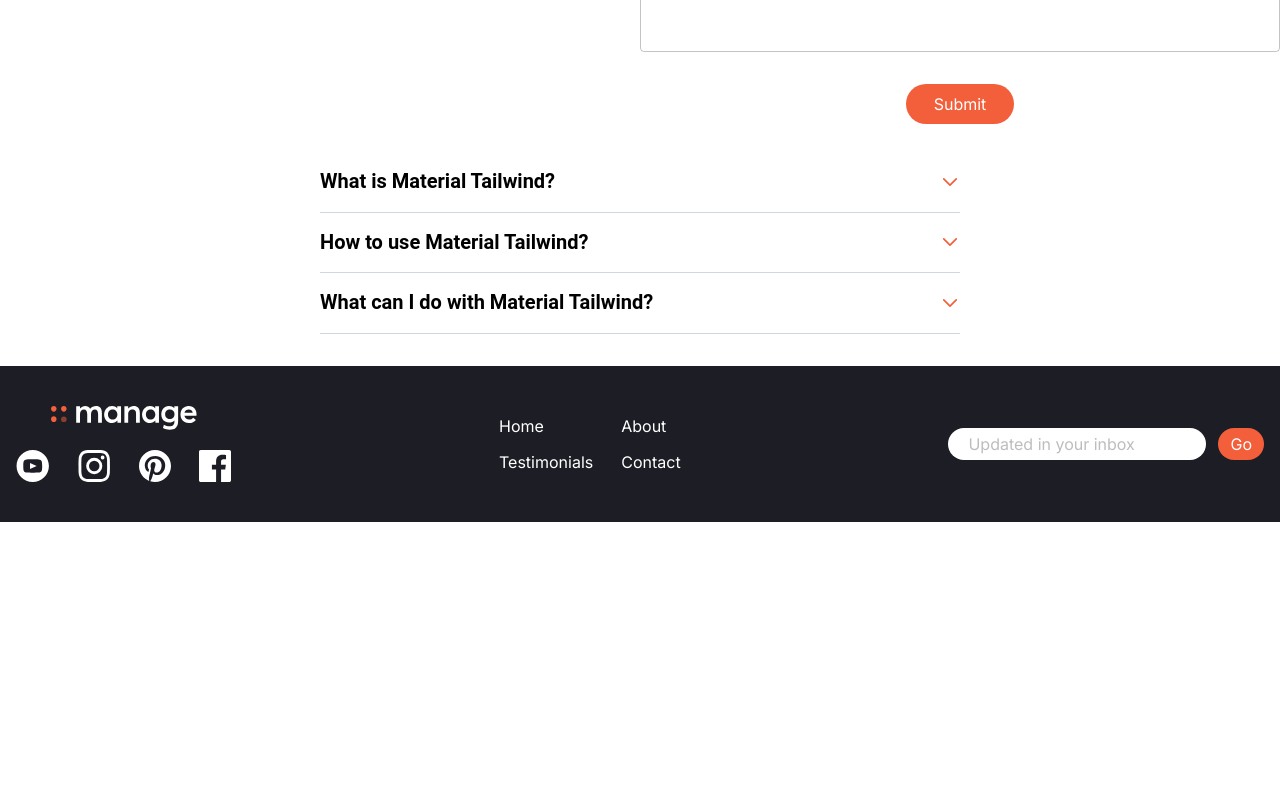
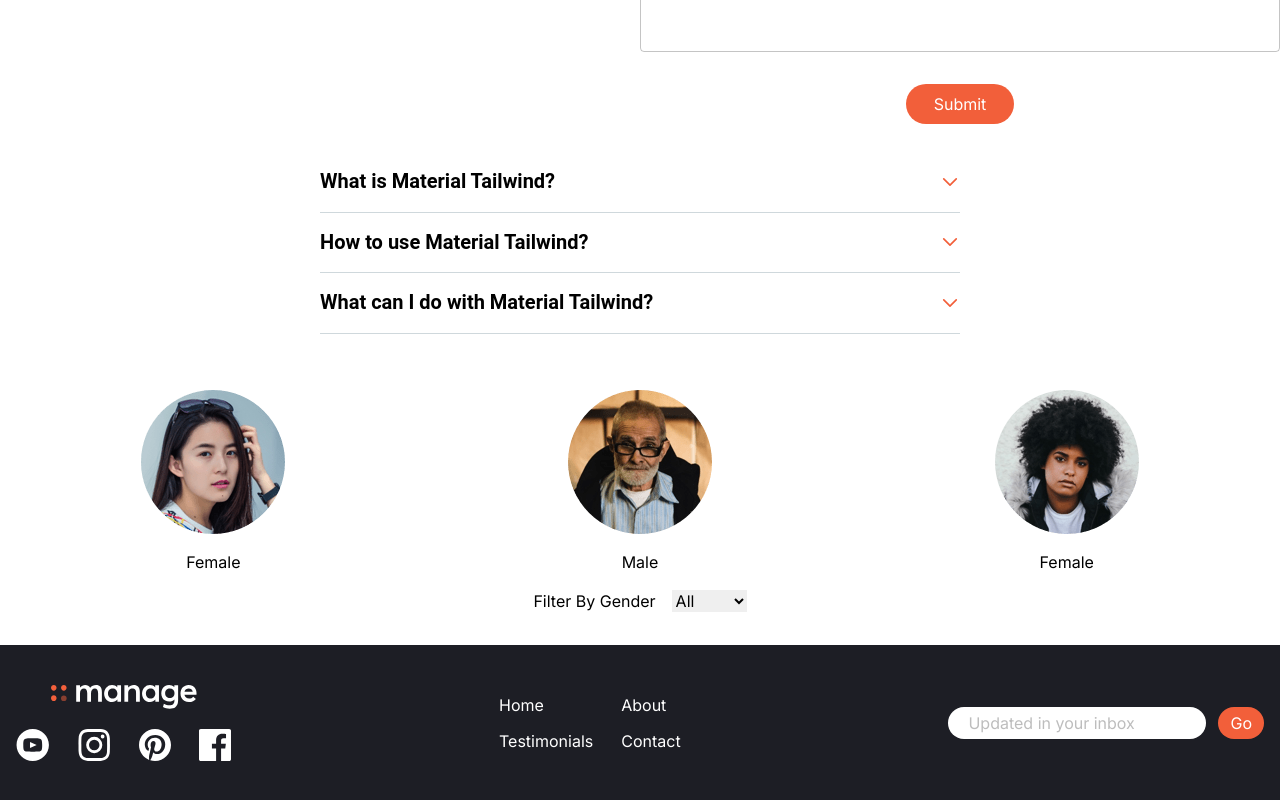
Before and after one commit to MohammedElHabach/CreoHub-Intership-Frontend-Week-2, a Next.js app: page /contact in a window 1280 px wide. Shown: the part 928-1728 px from the top of the page. Before the commit the page ends 1450 px from the top, so only its background shows below. Built offline with nearby package versions, Linux system fonts and the light colour scheme.

Commit message:
adding grid dropdown component

```diff
--- a/src/app/contact/page.tsx
+++ b/src/app/contact/page.tsx
@@ -1,6 +1,7 @@
 import Contact from "@/components/Contact";
 import HeroSection from "@/components/HeroSection";
 import AccordionCustomIcon from "@/components/Accordion";
+import GridDropDown from "@/components/Grid-DropDown"
 const ContactPage = () => {
   return (
     <>
@@ -16,6 +17,8 @@
       <div className="xl:container mx-auto flex flex-col items-center pt-7 ">
         <AccordionCustomIcon />
       </div>
+
+      <GridDropDown/>
     </>
   );
 };
--- a/src/components/Accordion.js
+++ b/src/components/Accordion.js
@@ -28,7 +28,7 @@
 
   return (
     <>
-      <Accordion className="w-1/2"     open={open === 1} icon={<Icon id={1} open={open} />}>
+      <Accordion className="px-4 md:px-0 md:w-1/2"     open={open === 1} icon={<Icon id={1} open={open} />}>
         <AccordionHeader  className={`${open === 1 ? "text-brightRed hover:text-brightRed" :"text-black"}`} onClick={() => handleOpen(1)}>What is Material Tailwind?</AccordionHeader>
         <AccordionBody className="text-black" >
           We&apos;re not always in the position that we want to be at. We&apos;re constantly
@@ -36,7 +36,7 @@
           ourselves and actualize our dreams.
         </AccordionBody>
       </Accordion>
-      <Accordion className="w-1/2"  open={open === 2} icon={<Icon id={2} open={open} />}>
+      <Accordion className="px-4 md:px-0 md:w-1/2"  open={open === 2} icon={<Icon id={2} open={open} />}>
         <AccordionHeader className={`${open === 2 ? "text-brightRed hover:text-brightRed" :"text-black"}`}  onClick={() => handleOpen(2)}>
           How to use Material Tailwind?
         </AccordionHeader>
@@ -46,7 +46,7 @@
           ourselves and actualize our dreams.
         </AccordionBody>
       </Accordion>
-      <Accordion className="w-1/2" open={open === 3} icon={<Icon id={3} open={open} />}>
+      <Accordion className="px-4 md:px-0 md:w-1/2" open={open === 3} icon={<Icon id={3} open={open} />}>
         <AccordionHeader className={`${open === 3 ? "text-brightRed hover:text-brightRed" :"text-black"}`}  onClick={() => handleOpen(3)}>
           What can I do with Material Tailwind?
         </AccordionHeader>
--- /dev/null
+++ b/src/components/Grid-DropDown.js
@@ -0,0 +1,46 @@
+"use client"
+import React, { useState } from "react";
+
+const GridDropDown = () => {
+  const data = [
+    {
+      img: "avatar-anisha.png",
+      title: "Female",
+    },
+    {
+      img: "avatar-richard.png",
+      title: "Male",
+    },
+    {
+      img: "avatar-shanai.png",
+      title: "Female",
+    },
+  ];
+
+  const [selectedGender, setSelectedGender] =  useState("all");
+  const filteredData = selectedGender === "all"? data: data.filter(item => item.title.toLowerCase() === selectedGender);
+
+  return (
+    <section id="grid-dropdown">
+      <div className="mt-14 xl:container mx-auto grid grid-cols-3  place-items-center text-center ">
+        {filteredData.map((elt,index) => (
+          <div key={index}>
+            <img src={`/${elt.img}`} alt="avatar" />
+            <h4 className="pt-4">{elt.title}</h4>
+          </div>
+        ))}
+      </div>
+
+      <div className="xl:container mx-auto text-center">
+        <label for="gender">Filter By Gender</label>
+        <select className="ml-4 mt-4" id="gender" onChange={(e) => setSelectedGender(e.target.value)} value={selectedGender}>
+        <option value="all">All</option>
+          <option value="male">Male</option>
+          <option value="female">Female</option>
+        </select>
+      </div>
+    </section>
+  );
+};
+
+export default GridDropDown;
```
